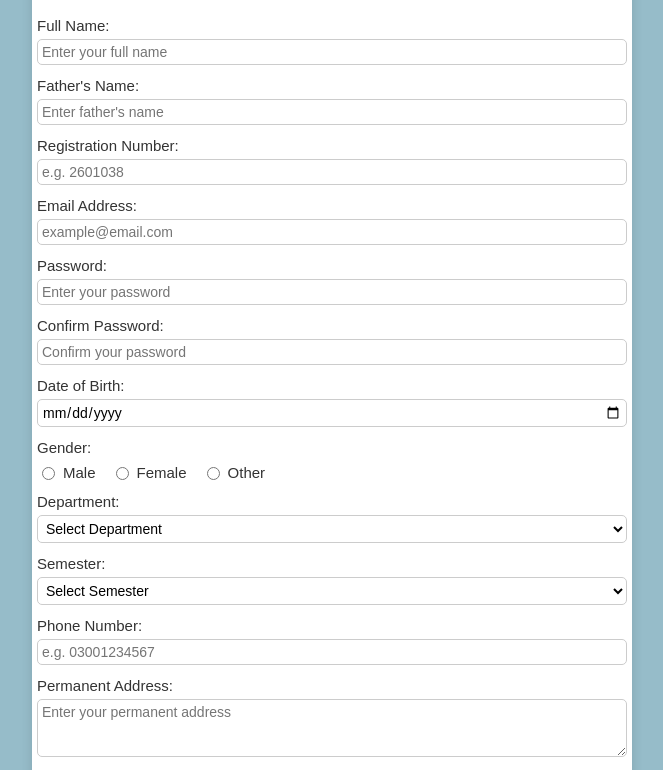
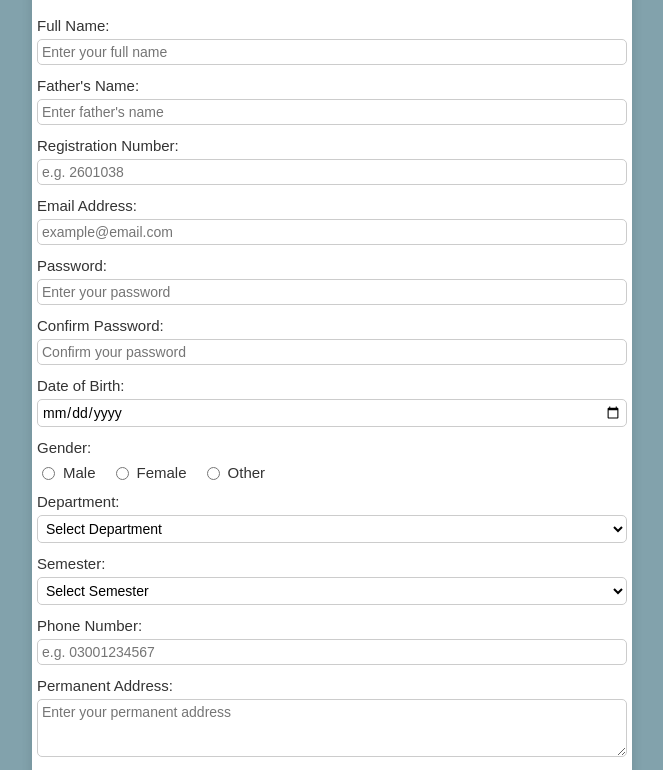
Before and after one commit to MuhammadNajiullah7/student-registration-form, a plain HTML site: page index.html in a window 1280 px wide. Shown: the part 129-899 px from the top of the page, without its empty margins (308-971 px from the left). Drawn offline with Linux system fonts and the light colour scheme.

Commit message:
update style.css

```diff
--- a/style.css
+++ b/style.css
@@ -6,7 +6,7 @@
 /* Page styling */
 body {
     font-family: Arial, sans-serif;
-    background-color: rgb(150, 188, 201);
+    background-color: rgb(130, 162, 172);
     margin: 0;
     padding: 20px;
     color: #333333;
```
